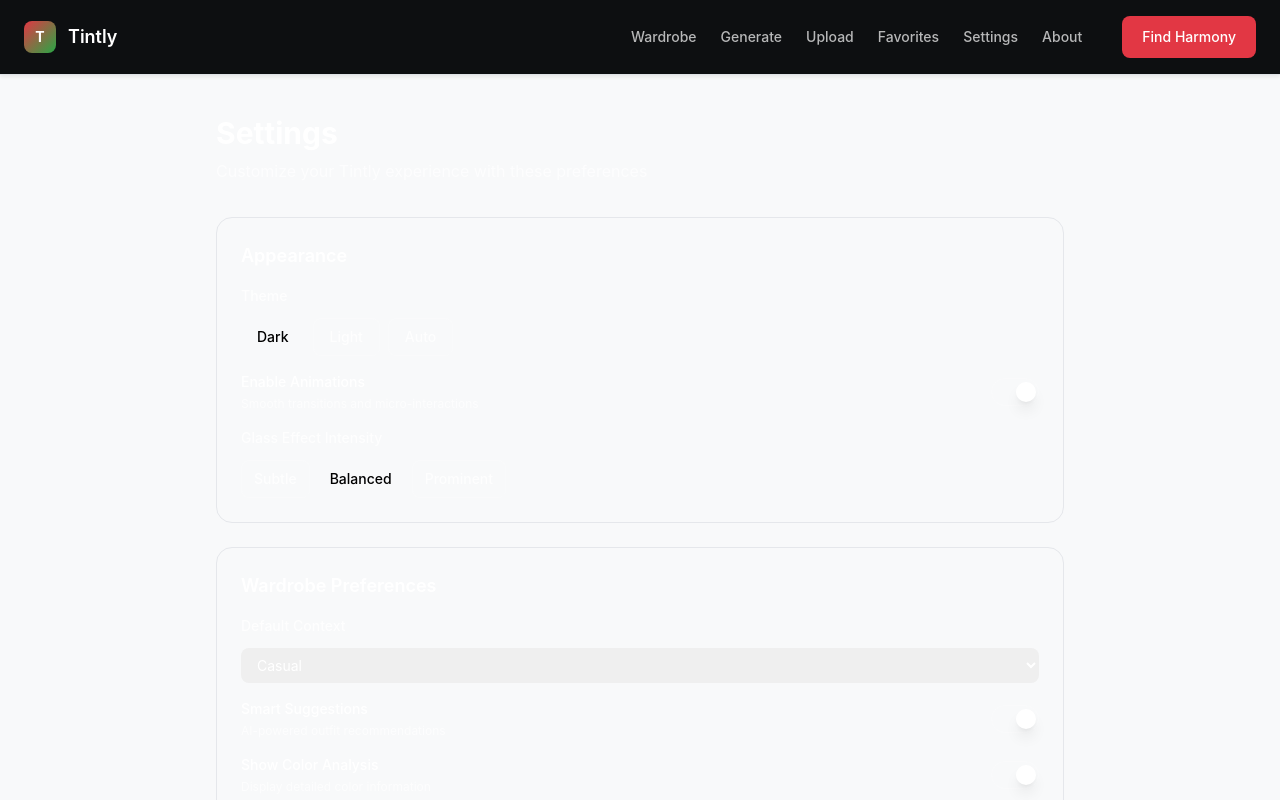
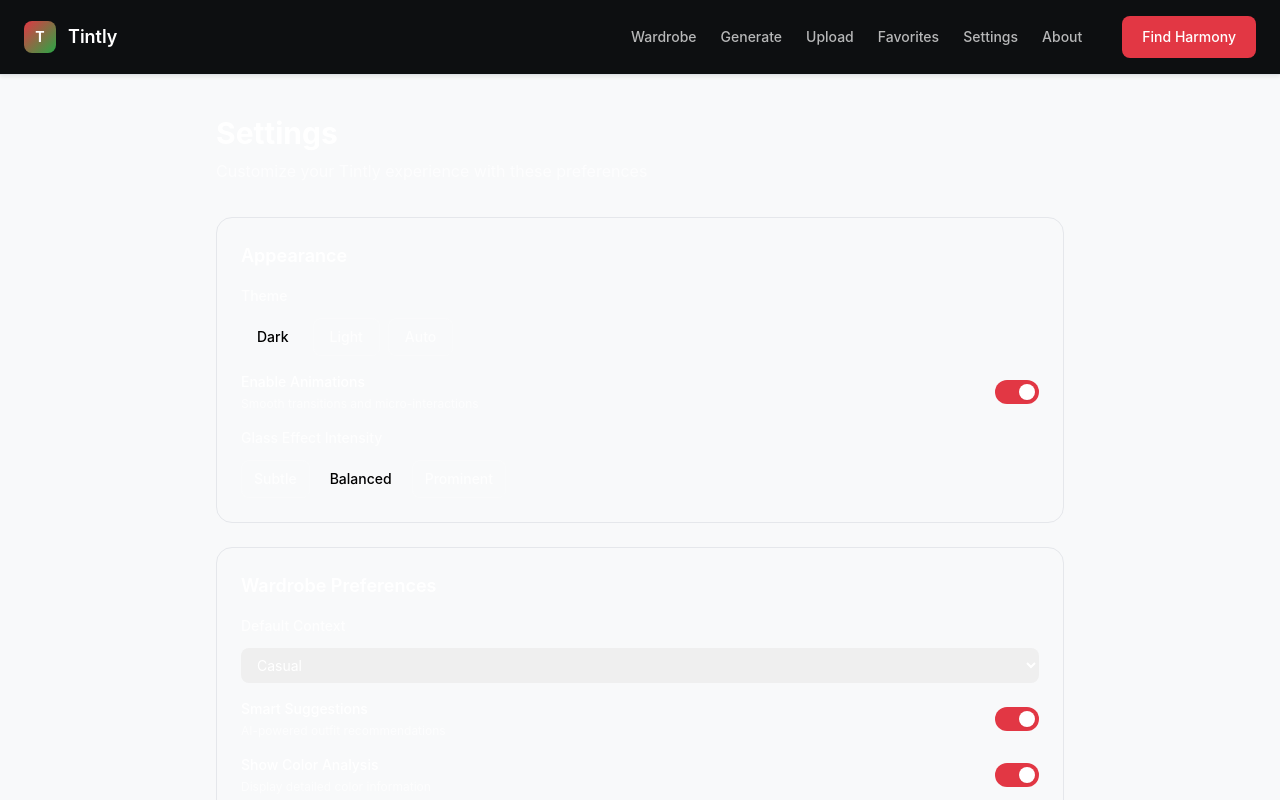
Before and after one commit to NoAxial/Tintly, a React (Vite) app: page /settings in a window 1280 px wide. Shown: the top 800 px of the page. Built offline with nearby package versions, Linux system fonts and the light colour scheme.

Commit message:
Auto-commit: Agent tool execution

```diff
--- a/src/components/ui/ToggleSwitch.tsx
+++ b/src/components/ui/ToggleSwitch.tsx
@@ -1,5 +1,3 @@
-import React, { forwardRef } from "react";
-
 interface ToggleSwitchProps {
   checked: boolean;
   onChange: (checked: boolean) => void;
@@ -9,8 +7,14 @@ interface ToggleSwitchProps {
   disabled?: boolean;
 }
 
-export const ToggleSwitch = forwardRef<HTMLButtonElement, ToggleSwitchProps>(
-  ({ checked, onChange, label, description, className = "", disabled = false }, ref) => {
+export function ToggleSwitch({
+  checked,
+  onChange,
+  label,
+  description,
+  className = "",
+  disabled = false
+}: ToggleSwitchProps) {
   const handleToggle = () => {
     if (!disabled) {
       onChange(!checked);
@@ -21,36 +25,35 @@ export const ToggleSwitch = forwardRef<HTMLButtonElement, ToggleSwitchProps>(
     <div className={`flex items-center justify-between ${className}`}>
       <div className="flex flex-col">
         {label && (
-            <label className="text-sm font-medium text-white">
+          <label className="text-sm font-medium text-primary">
             {label}
           </label>
         )}
         {description && (
-            <p className="text-xs text-white/70 mt-1">
+          <p className="text-xs text-secondary mt-1">
             {description}
           </p>
         )}
       </div>
       <button
-          ref={ref}
         type="button"
         role="switch"
         aria-checked={checked}
         disabled={disabled}
         onClick={handleToggle}
         className={`
-            relative inline-flex h-7 w-12 items-center rounded-full transition-all duration-200
-            focus:outline-none focus:ring-2 focus:ring-white/20 focus:ring-offset-2 focus:ring-offset-transparent
+          relative inline-flex h-6 w-11 items-center rounded-full transition-colors
+          focus:outline-none focus:ring-2 focus:ring-[var(--accent-primary)] focus:ring-offset-2
           ${checked
-              ? 'bg-gradient-to-r from-[var(--accent-1)] via-[var(--accent-2)] to-[var(--accent-3)] border border-white/20'
-              : 'bg-white/10 border border-white/15'
+            ? 'bg-[var(--accent-primary)]'
+            : 'bg-gray-200'
           }
-            ${disabled ? 'opacity-50 cursor-not-allowed' : 'cursor-pointer hover:scale-[1.02] active:scale-[0.98]'}
+          ${disabled ? 'opacity-50 cursor-not-allowed' : 'cursor-pointer'}
         `}
       >
         <span
           className={`
-              inline-block h-5 w-5 transform rounded-full bg-white shadow-lg transition-all duration-200 ease-[cubic-bezier(0.22,1,0.36,1)]
+            inline-block h-4 w-4 transform rounded-full bg-white shadow-sm transition-transform
             ${checked ? 'translate-x-6' : 'translate-x-1'}
           `}
         />
@@ -58,6 +61,3 @@ export const ToggleSwitch = forwardRef<HTMLButtonElement, ToggleSwitchProps>(
     </div>
   );
 }
-);
-
-ToggleSwitch.displayName = "ToggleSwitch";
```
Lines whose indentation alone changed are shown as unchanged.
